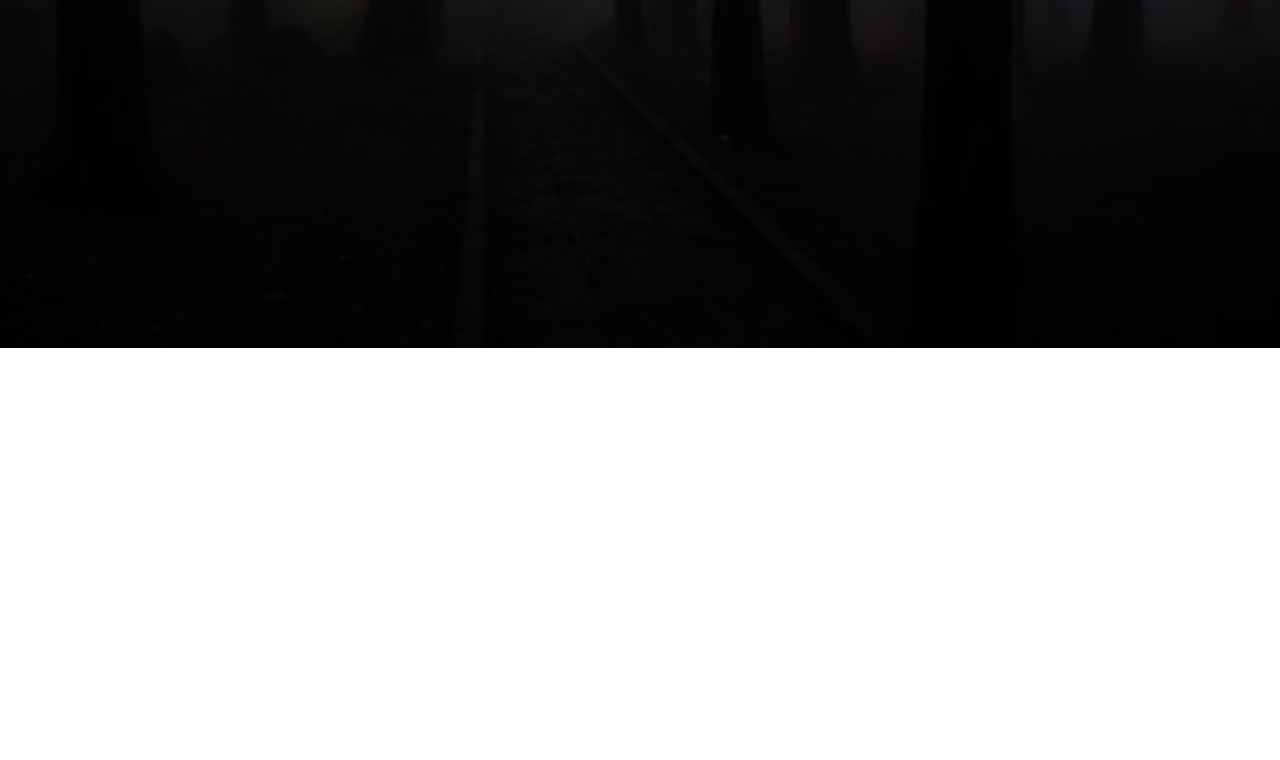
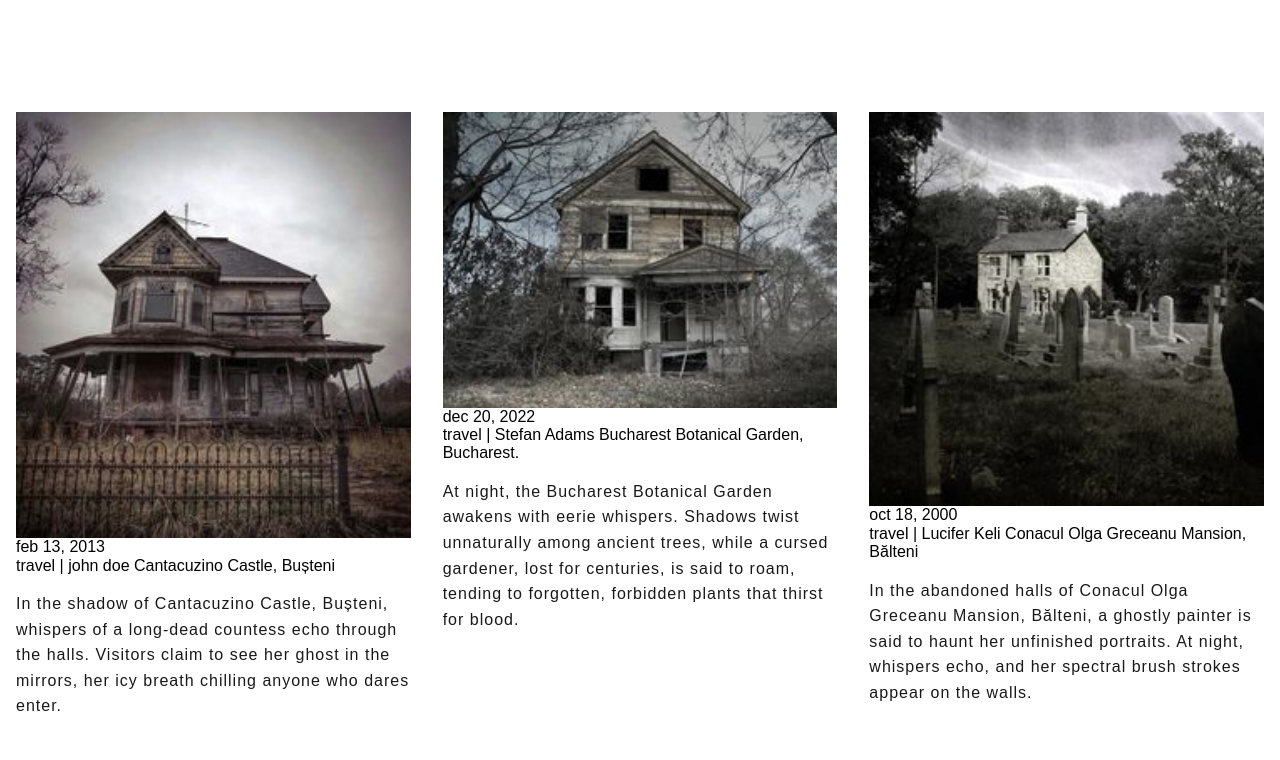
Before and after one commit to SumitSinghRaghuwanshi1245/Haunted-House-Explore, a plain HTML site: page blog.html in a window 1280 px wide. Shown: the part 468-1228 px from the top of the page. Before the commit the page ends 800 px from the top, so only its background shows below. Drawn offline with Linux system fonts and the light colour scheme; a web font is replaced by a local one.

Commit message:
Add files via upload

```diff
--- a/blog.html
+++ b/blog.html
@@ -14,9 +14,9 @@
         <link rel = "stylesheet" href = "css/normalize.css">
         <!-- custom css -->
         <link rel = "stylesheet" href = "css/utility.css">
-        <link rel = "stylesheet" href = "css/style.css">
+        <link rel = "stylesheet" href = "css/page.css">
         <link rel = "stylesheet" href = "css/responsive.css">
-        <link rel="stylesheet" href="style.css">
+        <!--<link rel="stylesheet" href="style.css">-->
         <link rel="icon" href="images/ghost.jpg">
 
     </head>
--- a/gallery.html
+++ b/gallery.html
@@ -14,9 +14,9 @@
         <link rel = "stylesheet" href = "css/normalize.css">
         <!-- custom css -->
         <link rel = "stylesheet" href = "css/utility.css">
-        <link rel = "stylesheet" href = "css/style.css">
+        <link rel = "stylesheet" href = "css/page.css">
         <link rel = "stylesheet" href = "css/responsive.css">
-        <link rel="stylesheet" href="style.css">
+        <!--<link rel="stylesheet" href="style.css">-->
         <link rel="icon" href="images/ghost.jpg">
 
     </head>
```
